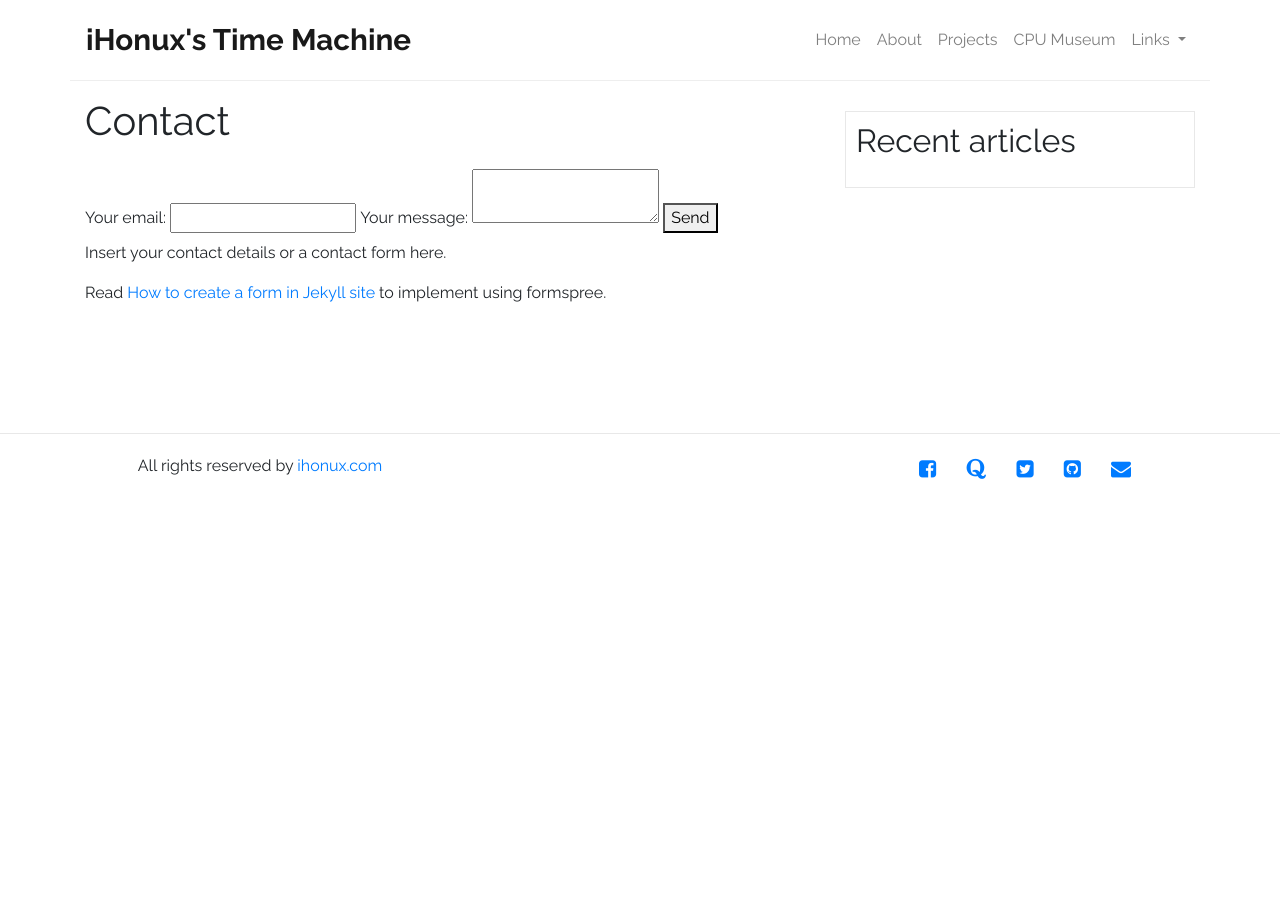
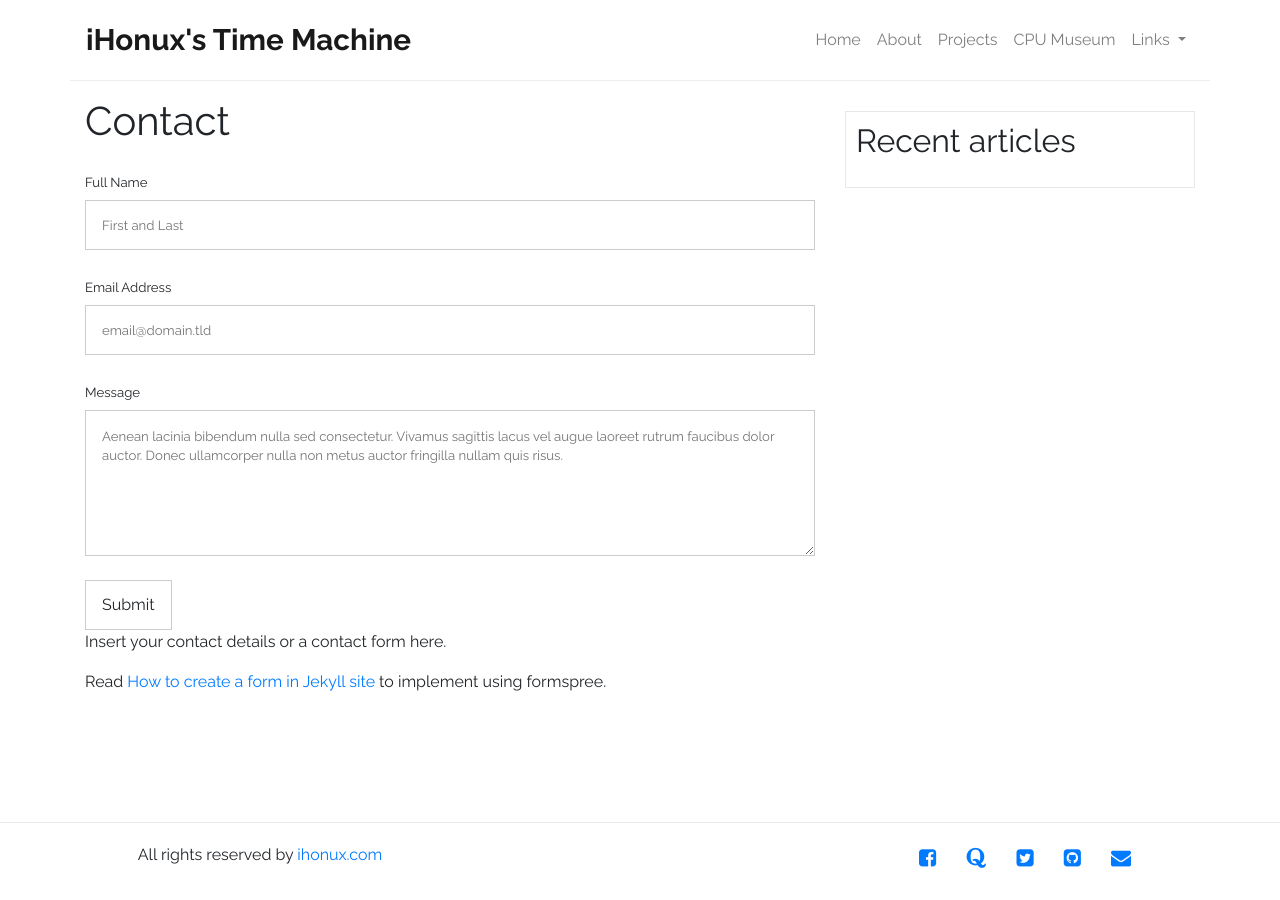
Before and after one commit to past-records/past-records.github.io, a Jekyll site: the page built from contact.md, in a window 1280 px wide. Built offline with Jekyll 4.4.1, drawn with Linux system fonts in a browser that asks for light colours; some of the changed lines change nothing that is shown.

Commit message:
Update contact.md

```diff
--- a/contact.md
+++ b/contact.md
@@ -4,22 +4,127 @@
 permalink: /contact/
 ---
 
-<!-- modify this form HTML and place wherever you want your form -->
-<form
-  action="https://formspree.io/f/xvonbrqw"
-  method="POST"
->
-  <label>
-    Your email:
-    <input type="email" name="email">
-  </label>
-  <label>
-    Your message:
-    <textarea name="message"></textarea>
-  </label>
-  <!-- your other form fields go here -->
-  <button type="submit">Send</button>
+<form id="fs-frm" name="simple-contact-form" accept-charset="utf-8" action="https://formspree.io/f/xvonbrqw" method="post">
+  <fieldset id="fs-frm-inputs">
+    <label for="full-name">Full Name</label>
+    <input type="text" name="name" id="full-name" placeholder="First and Last" required="">
+    <label for="email-address">Email Address</label>
+    <input type="email" name="_replyto" id="email-address" placeholder="email@domain.tld" required="">
+    <label for="message">Message</label>
+    <textarea rows="5" name="message" id="message" placeholder="Aenean lacinia bibendum nulla sed consectetur. Vivamus sagittis lacus vel augue laoreet rutrum faucibus dolor auctor. Donec ullamcorper nulla non metus auctor fringilla nullam quis risus." required=""></textarea>
+    <input type="hidden" name="_subject" id="email-subject" value="Contact Form Submission">
+  </fieldset>
+  <input type="submit" value="Submit">
 </form>
+
+<style>/* reset */
+#fs-frm input,
+#fs-frm select,
+#fs-frm textarea,
+#fs-frm fieldset,
+#fs-frm optgroup,
+#fs-frm label,
+#fs-frm #card-element:disabled {
+  font-family: inherit;
+  font-size: 100%;
+  color: inherit;
+  border: none;
+  border-radius: 0;
+  display: block;
+  width: 100%;
+  padding: 0;
+  margin: 0;
+  -webkit-appearance: none;
+  -moz-appearance: none;
+}
+#fs-frm label,
+#fs-frm legend,
+#fs-frm ::placeholder {
+  font-size: .825rem;
+  margin-bottom: .5rem;
+  padding-top: .2rem;
+  display: flex;
+  align-items: baseline;
+}
+
+/* border, padding, margin, width */
+#fs-frm input,
+#fs-frm select,
+#fs-frm textarea,
+#fs-frm #card-element {
+  border: 1px solid rgba(0,0,0,0.2);
+  background-color: rgba(255,255,255,0.9);
+  padding: .75em 1rem;
+  margin-bottom: 1.5rem;
+}
+#fs-frm input:focus,
+#fs-frm select:focus,
+#fs-frm textarea:focus {
+  background-color: white;
+  outline-style: solid;
+  outline-width: thin;
+  outline-color: gray;
+  outline-offset: -1px;
+}
+#fs-frm [type="text"],
+#fs-frm [type="email"] {
+  width: 100%;
+}
+#fs-frm [type="button"],
+#fs-frm [type="submit"],
+#fs-frm [type="reset"] {
+  width: auto;
+  cursor: pointer;
+  -webkit-appearance: button;
+  -moz-appearance: button;
+  appearance: button;
+}
+#fs-frm [type="button"]:focus,
+#fs-frm [type="submit"]:focus,
+#fs-frm [type="reset"]:focus {
+  outline: none;
+}
+#fs-frm [type="submit"],
+#fs-frm [type="reset"] {
+  margin-bottom: 0;
+}
+#fs-frm select {
+  text-transform: none;
+}
+
+#fs-frm [type="checkbox"] {
+  -webkit-appearance: checkbox;
+  -moz-appearance: checkbox;
+  appearance: checkbox;
+  display: inline-block;
+  width: auto;
+  margin: 0 .5em 0 0 !important;
+}
+
+#fs-frm [type="radio"] {
+  -webkit-appearance: radio;
+  -moz-appearance: radio;
+  appearance: radio;
+}
+
+/* address, locale */
+#fs-frm fieldset.locale input[name="city"],
+#fs-frm fieldset.locale select[name="state"],
+#fs-frm fieldset.locale input[name="postal-code"] {
+  display: inline;
+}
+#fs-frm fieldset.locale input[name="city"] {
+  width: 52%;
+}
+#fs-frm fieldset.locale select[name="state"],
+#fs-frm fieldset.locale input[name="postal-code"] {
+  width: 20%;
+}
+#fs-frm fieldset.locale input[name="city"],
+#fs-frm fieldset.locale select[name="state"] {
+  margin-right: 3%;
+}
+</style>
 
 Insert your contact details or a contact form here.
 
```
